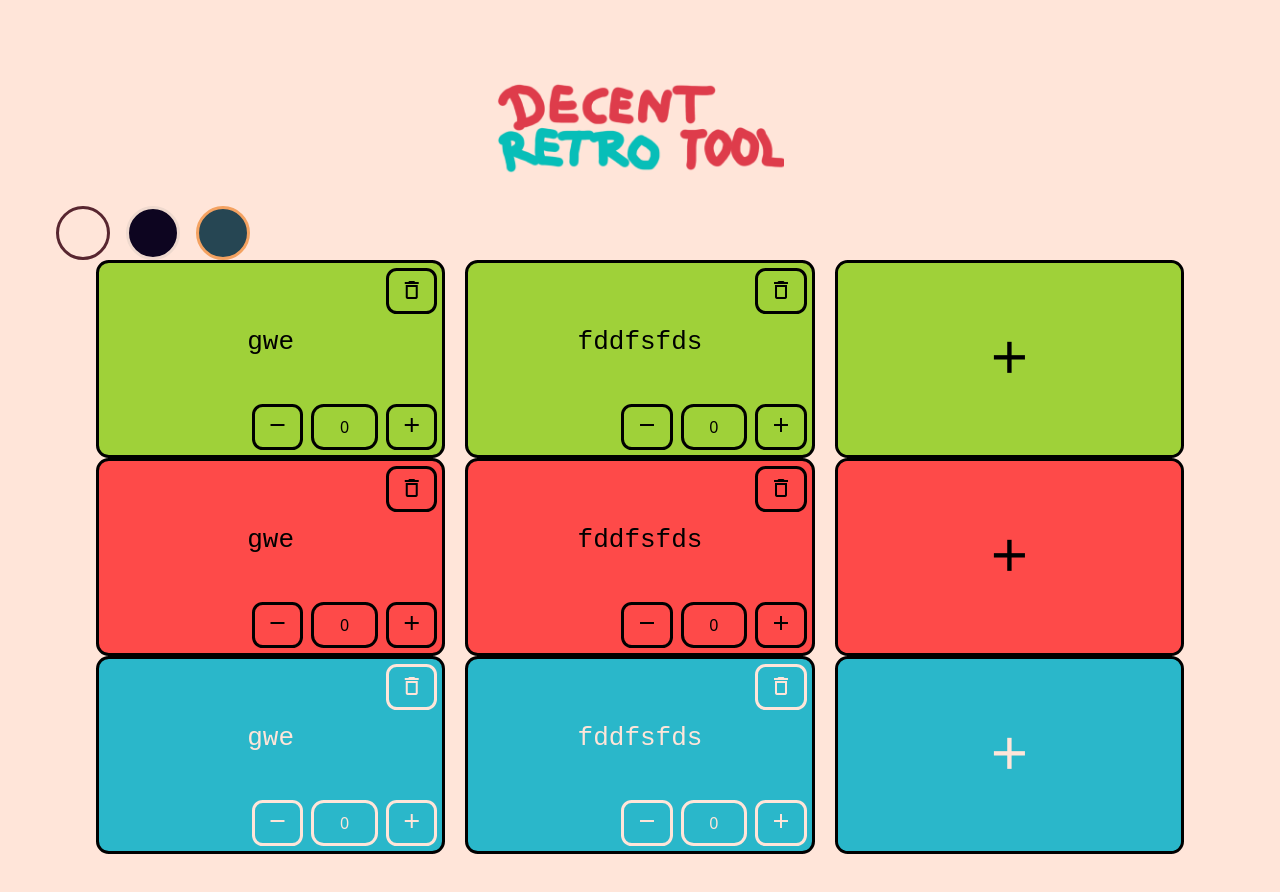
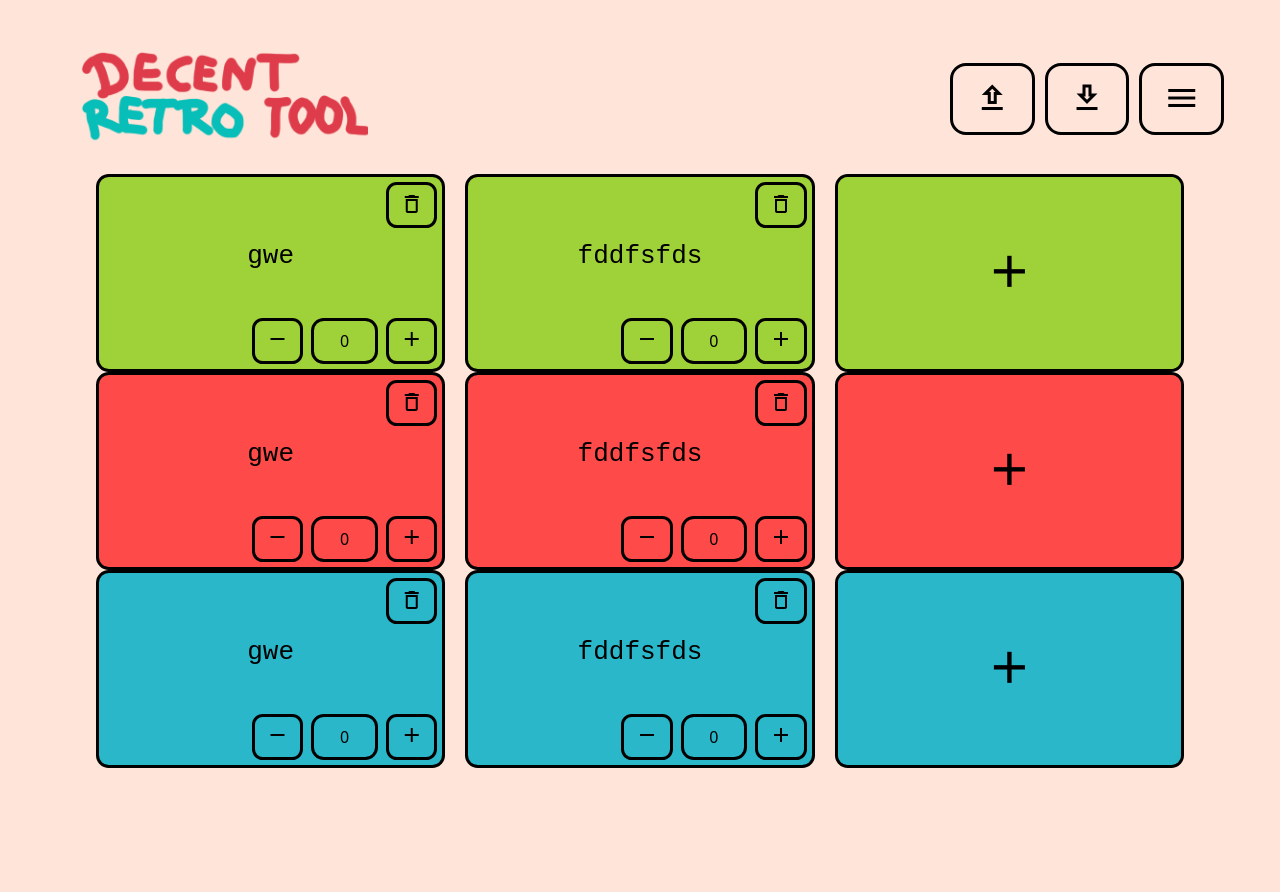
Before and after one commit to Poler2000/decent-retro-tool, a React (Vite) app: page /home in a window 1280 px wide. Shown: the top 892 px of the page. After the commit the page ends 800 px from the top, so only its background shows below. Built offline with nearby package versions, Linux system fonts and the light colour scheme.

Commit message:
add header and settings menu

```diff
--- a/src/App.css
+++ b/src/App.css
@@ -1,5 +1,5 @@
 #root {
-  padding: 3rem;
+  padding: 1rem 3rem;
   text-align: center;
 }
 
--- a/src/App.tsx
+++ b/src/App.tsx
@@ -1,11 +1,10 @@
-import mainLogo from "./assets/decent-retro-tool-logo.png";
 import "./App.css";
-import ThemeSwitcher from "./components/ThemeSwitcher/ThemeSwitcher";
 import { Navigate, Route, Routes } from "react-router";
 import Home from "./components/Pages/Home/Home";
 import Retro from "./components/Pages/Retro/Retro";
 import Team from "./components/Pages/Team/Team";
 import NotFound from "./components/Pages/NotFound/NotFound";
+import Header from "./components/Header/Header";
 
 function App() {
   const selectedTheme = localStorage.getItem("theme");
@@ -15,12 +14,7 @@ function App() {
 
   return (
     <>
-      <div>
-        <a href="https://github.com/Poler2000/decent-retro-tool">
-          <img src={mainLogo} className="logo" alt="Decent Retro Tool logo" />
-        </a>
-      </div>
-      <ThemeSwitcher />
+      <Header />
       <Routes>
         <Route index element={<Navigate to={"home"} />} />
         <Route path="home" element={<Home />} />
--- a/src/ColourSequence.ts
+++ b/src/ColourSequence.ts
@@ -3,11 +3,11 @@ import type { ColorPair } from "./Colour";
 export const colorSequence: ColorPair[] = [
   {background: "var(--primary-accent-colour)", text: "var(--primary-text-colour)"},
   {background: "var(--secondary-accent-colour)", text: "var(--primary-text-colour)"},
-  {background: "var(--tertiary-accent-colour)", text: "var(--secondary-text-colour)"},
+  {background: "var(--tertiary-accent-colour)", text: "var(--primary-text-colour)"},
   {background: "var(--secondary-accent-colour)", text: "var(--primary-text-colour)"},
-  {background: "var(--tertiary-accent-colour)", text: "var(--secondary-text-colour)"},
+  {background: "var(--tertiary-accent-colour)", text: "var(--primary-text-colour)"},
   {background: "var(--primary-accent-colour)", text: "var(--primary-text-colour)"},
-  {background: "var(--tertiary-accent-colour)", text: "var(--secondary-text-colour)"},
+  {background: "var(--tertiary-accent-colour)", text: "var(--primary-text-colour)"},
   {background: "var(--primary-accent-colour)", text: "var(--primary-text-colour)"},
   {background: "var(--secondary-accent-colour)", text: "var(--primary-text-colour)"},
 ]
--- /dev/null
+++ b/src/components/Dropdown/Dropdown.css
@@ -0,0 +1,20 @@
+.dropdown-menu {
+  position: relative;
+}
+
+.setting-dropdown {
+  position: absolute;
+  right: 0;
+  top: 105%;
+  background-color: var(--primary-background-colour);
+  width: 24rem;
+  text-align: left;
+
+  border: 3px solid;
+  border-radius: 0.8em;
+  padding: 0.5em 0.8em;
+}
+
+.setting-dropdown span {
+  font-size: 2em;
+}
--- /dev/null
+++ b/src/components/Dropdown/Dropdown.tsx
@@ -0,0 +1,29 @@
+import { useState } from "react";
+import IconButton from "../IconButton/IconButton";
+import "./Dropdown.css";
+
+const Dropdown = (props: React.PropsWithChildren) => {
+  const [isOpen, setOpen] = useState(false);
+
+  return (
+    <div className="dropdown-menu">
+      <IconButton
+        icon="menu"
+        onClick={() => {
+          setOpen(!isOpen);
+        }}
+        colors={{
+          background: "var(--primary-background-colour)",
+          text: "var(--primary-text-colour)",
+        }}
+      />
+      {isOpen ? (
+        <div className="setting-dropdown">{props.children}</div>
+      ) : (
+        <></>
+      )}
+    </div>
+  );
+};
+
+export default Dropdown;
--- /dev/null
+++ b/src/components/Header/Header.css
@@ -0,0 +1,25 @@
+.header {
+  display: flex;
+  justify-content: space-between;
+  align-items: center;
+  width: 100%;
+  flex-wrap: wrap;
+}
+
+.menu-buttons {
+  display: flex;
+  gap: 10px;
+}
+
+.menu-buttons .icon-button {
+  padding: 1em 1.6em;
+  border-radius: 1.2em;
+}
+
+.menu-buttons .icon-button:hover {
+  background-color: var(--primary-accent-colour);
+}
+
+.menu-buttons .icon-button .material-icons-outlined {
+  font-size: 36px;
+}
--- /dev/null
+++ b/src/components/Header/Header.tsx
@@ -0,0 +1,41 @@
+import mainLogo from "../../assets/decent-retro-tool-logo.png";
+import IconButton from "../IconButton/IconButton";
+import SettingsMenu from "../SettingsMenu/SettingsMenu";
+import "./Header.css";
+
+const Header = () => {
+  return (
+    <div className="header">
+      <div>
+        <a href="https://github.com/Poler2000/decent-retro-tool">
+          <img src={mainLogo} className="logo" alt="Decent Retro Tool logo" />
+        </a>
+      </div>
+      <div className="menu-buttons">
+        <IconButton
+          icon="upload"
+          onClick={() => {
+            console.log("import not implemented");
+          }}
+          colors={{
+            background: "var(--primary-background-colour)",
+            text: "var(--primary-text-colour)",
+          }}
+        />
+        <IconButton
+          icon="download"
+          onClick={() => {
+            console.log("export not implemented");
+          }}
+          colors={{
+            background: "var(--primary-background-colour)",
+            text: "var(--primary-text-colour)",
+          }}
+        />
+        <SettingsMenu />
+      </div>
+    </div>
+  );
+};
+
+export default Header;
--- /dev/null
+++ b/src/components/SettingsMenu/SettingsMenu.tsx
@@ -0,0 +1,12 @@
+import Dropdown from "../Dropdown/Dropdown";
+import ThemeSwitcher from "../ThemeSwitcher/ThemeSwitcher";
+
+const Menu = () => {
+  return (
+    <Dropdown>
+      <ThemeSwitcher />
+    </Dropdown>
+  );
+};
+
+export default Menu;
--- a/src/components/ThemeSwitcher/ThemeSwitcher.tsx
+++ b/src/components/ThemeSwitcher/ThemeSwitcher.tsx
@@ -3,11 +3,14 @@ import "./ThemeSwitcher.css";
 
 const ThemeSwitcher = () => {
   return (
-    <div className="theme-switcher">
-      <ThemeOption theme="light" />
-      <ThemeOption theme="dark" />
-      <ThemeOption theme="sunset" />
-    </div>
+    <>
+      <span>Theme:</span>
+      <div className="theme-switcher">
+        <ThemeOption theme="light" />
+        <ThemeOption theme="dark" />
+        <ThemeOption theme="sunset" />
+      </div>
+    </>
   );
 };
 
--- a/src/index.css
+++ b/src/index.css
@@ -38,8 +38,8 @@
   --primary-accent-colour-highlight: #EE4c5b;
   --secondary-accent-colour: #07BEB8;
   --secondary-accent-colour-highlight: #17CEC8;
-  --tertiary-accent-colour: #98DFEA;
-  --tertiary-accent-colour-highlight: #A8EFFA;
+  --tertiary-accent-colour: #7A28CB;
+  --tertiary-accent-colour-highlight: #8A38DB;
 }
 
 [data-theme="sunset"] {
--- a/src/models/RetroSection.ts
+++ b/src/models/RetroSection.ts
@@ -1,4 +1,4 @@
-import type RetroNoteModel from "./retroNoteModel";
+import type RetroNoteModel from "./RetroNoteModel";
 
 export default interface RetroSection {
   readonly title: string,
```
